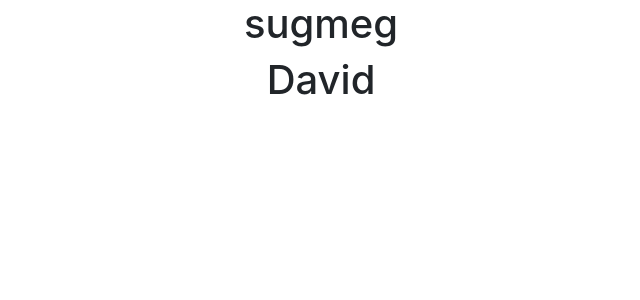
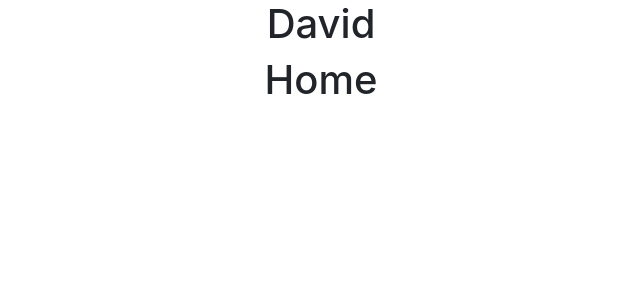
Before and after one commit to davrikn/reactblog, a React (Create React App) app: page / in a window 1280 px wide. Shown: the top 300 px of the page, without its empty margins (319-959 px from the left). Built offline with nearby package versions, Linux system fonts and the light colour scheme.

Commit message:
Added basic react router functionality

```diff
--- a/src/App.js
+++ b/src/App.js
@@ -1,19 +1,34 @@
 import './App.css';
 import { useDispatch, useSelector } from "react-redux";
-//import { Switch, Route } from "react-router-dom";
-//import React, { useEffect } from "react";
+import { Switch, Route } from "react-router-dom";
+import React, { useEffect } from "react";
+import { useParams } from "react-router-dom";
+
+
 
 function App() {
     const dispatch = useDispatch();
     const blogs = useSelector((state) => state.blog.blogs);
     return (
     <div className="App">
-        <h1>sugmeg</h1>
         {blogs.map(blog => {
             return (
                 <h1>{blog.poster}</h1>
             )
         })}
+
+        <Switch>
+            <Route exact path="/"
+                   render={() => <h1>Home</h1>}
+            />
+            <Route exact path="/details:id"
+                   render={() => <h1>item details</h1>}
+            />
+            <Route exact path="/newBlog"
+                    render={() => <h1>new Blog</h1>}/>
+        </Switch>
+
+
     </div>
   );
 }
--- a/src/index.js
+++ b/src/index.js
@@ -7,6 +7,7 @@ import { Provider } from "react-redux";
 import { createStore, combineReducers, compose, applyMiddleware } from "redux";
 import BlogReducer from "./store/reducers/blogReducer";
 import thunk from 'redux-thunk';
+import { BrowserRouter } from "react-router-dom";
 
 const rootReducer = combineReducers({
         blog: BlogReducer,
@@ -18,7 +19,9 @@ const reduxStore = createStore(rootReducer, compose(applyMiddleware(thunk)))
 ReactDOM.render(
   <React.StrictMode>
     <Provider store={reduxStore}>
-        <App />
+        <BrowserRouter>
+            <App />
+        </BrowserRouter>
     </Provider>
   </React.StrictMode>,
   document.getElementById('root')
```
Also changed, not shown: src/pages/articleDetails/details.js (added), src/pages/home/home.js (added), src/pages/newBlogForm/newBlog.js (added).
